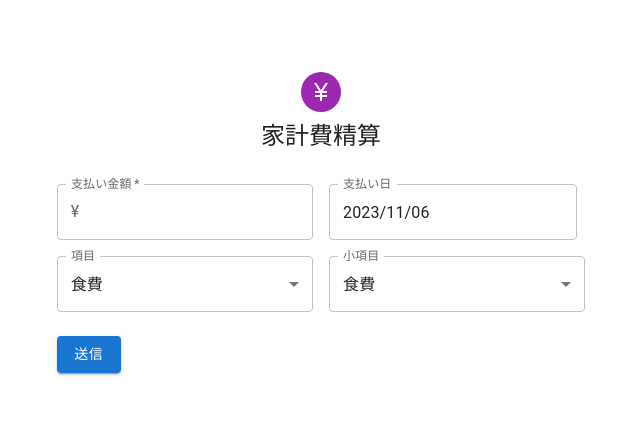
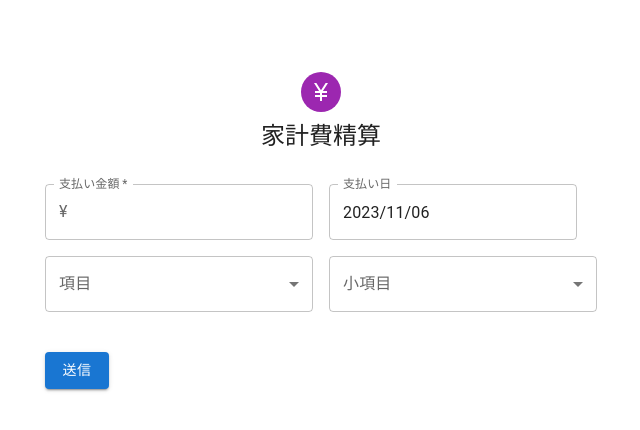
Before and after one commit to nmoa/react-payment-form, a React (Create React App) app: page / in a window 1280 px wide. Shown: the top 430 px of the page, without its empty margins (319-959 px from the left). Built offline with nearby package versions, Linux system fonts and the light colour scheme.

Commit message:
コンポーネントを分割

```diff
--- /dev/null
+++ b/src/AmountInput.js
@@ -0,0 +1,28 @@
+import { NumericFormat } from "react-number-format"
+import TextField from '@mui/material/TextField';
+import InputAdornment from '@mui/material/InputAdornment';
+
+export default function AmountInput({ amount, setAmount }) {
+    return (
+        <NumericFormat
+            fullWidth
+            thousandSeparator={true}
+            allowNegative={false}
+            decimalScale={0}
+            customInput={TextField}
+            required
+            id="amount"
+            label="支払い金額"
+            type="text"
+            variant="outlined"
+            InputProps={{
+                startAdornment: <InputAdornment position="start">¥</InputAdornment>,
+                sx: { textAlign: "right" }
+            }}
+            value={amount}
+            onValueChange={(values) => {
+                setAmount(values.value);
+            }}
+        />
+    )
+}
--- a/src/App.js
+++ b/src/App.js
@@ -4,6 +4,8 @@ import { createTheme, ThemeProvider } from '@mui/material/styles';
 import { LocalizationProvider } from '@mui/x-date-pickers';
 import { AdapterDateFns } from '@mui/x-date-pickers/AdapterDateFns'
 import ja from 'date-fns/locale/ja'
+import { Container } from "@mui/material";
+import Title from "./Title";
 
 import PaymentForm from "./PaymentForm"
 
@@ -16,7 +18,10 @@ function App() {
       <CssBaseline />
       <ThemeProvider theme={defaultTheme}>
         <LocalizationProvider dateAdapter={AdapterDateFns} adapterLocale={ja}>
-          <PaymentForm />
+          <Container component="main" maxWidth="sm" >
+            <Title />
+            <PaymentForm />
+          </Container>
         </LocalizationProvider >
       </ThemeProvider>
     </>
--- /dev/null
+++ b/src/CategorySelect.js
@@ -0,0 +1,25 @@
+import FormControl from '@mui/material/FormControl';
+import InputLabel from '@mui/material/InputLabel';
+import MenuItem from '@mui/material/MenuItem';
+import Select from '@mui/material/Select';
+
+export default function CategorySelect({ id, labelText, categories, handleChange }) {
+  const labelId = id + "-label";
+  return (
+    <FormControl fullWidth>
+      <InputLabel id={labelId}>{labelText}</InputLabel>
+      <Select
+        labelId={labelId}
+        id={id}
+        label={labelText}
+        onChange={handleChange}
+      >
+        {categories.map((category) => (
+          <MenuItem value={category.name} key={category.name}>
+            {category.name}
+          </MenuItem>
+        ))}
+      </Select>
+    </FormControl>
+  )
+}
--- /dev/null
+++ b/src/PaymentDateInput.js
@@ -0,0 +1,12 @@
+import { DatePicker } from "@mui/x-date-pickers"
+
+export default function PaymentDateInput({ date, setDate }) {
+    return (
+        <DatePicker
+            fullWidth
+            label="支払い日"
+            value={date}
+            onChange={(newDate) => setDate(newDate)}
+        />
+    )
+}
--- a/src/PaymentForm.js
+++ b/src/PaymentForm.js
@@ -1,51 +1,39 @@
 import * as React from 'react';
-import Avatar from '@mui/material/Avatar';
-import Typography from '@mui/material/Typography';
-import CurrencyYenIcon from '@mui/icons-material/CurrencyYen';
+import { useState } from 'react';
 import Button from '@mui/material/Button';
-import TextField from '@mui/material/TextField';
 import Grid from '@mui/material/Grid';
 import Box from '@mui/material/Box';
-import Container from '@mui/material/Container';
-import InputAdornment from '@mui/material/InputAdornment';
-import { DatePicker } from '@mui/x-date-pickers';
-import { NumericFormat } from 'react-number-format';
-import { useState } from 'react';
-import BasicSelect from './BasicSelect';
-
-
-// TODO remove, this demo shouldn't need to reset the theme.
-
+import AmountInput from './AmountInput';
+import PaymentDateInput from './PaymentDateInput';
+import CategorySelect from './CategorySelect';
+import categories from './categories';
 
 
 export default function PaymentForm() {
+  const [amount, setAmount] = useState();
   const [date, setDate] = useState(new Date());
-  const handleSubmit = (event) => {
-    event.preventDefault();
-    const data = new FormData(event.currentTarget);
+  const [category, setCategory] = useState(categories[0]);
+  const [subcategory, setSubcategory] = useState(category.subcategories[0]);
+
+  const handleMainChange = (e) => {
+    const selectedCategory = categories.filter(category => (category.name === e.target.value));
+    setCategory(...selectedCategory);
+  };
+  const handleSubChange = (e) => {
+    setSubcategory(e.target.value);
+  };
+  const handleSubmit = (e) => {
+    e.preventDefault();
+    const data = new FormData(e.currentTarget);
     console.log({
       amount: data.get('amount'),
-      password: data.get('password'),
+      date: data.get('date'),
     });
   };
 
   return (
-    <Container component="main" maxWidth="sm">
 
-      <Box
-        sx={{
-          marginTop: 8,
-          display: 'flex',
-          flexDirection: 'column',
-          alignItems: 'center',
-        }}
-      >
-        <Avatar sx={{ m: 1, bgcolor: 'secondary.main' }}>
-          <CurrencyYenIcon />
-        </Avatar>
-        <Typography component="h1" variant="h5">
-          家計費精算
-        </Typography>
+    <>
       <Box
         component="form"
         onSubmit={handleSubmit}
@@ -63,35 +51,29 @@ export default function PaymentForm() {
           marginBottom={2}
         >
           <Grid item xs={6}>
-              <NumericFormat
-                fullWidth
-                thousandSeparator={true}
-                allowNegative={false}
-                decimalScale={0}
-                customInput={TextField}
-                required
-                id="amount"
-                label="支払い金額"
-                type="text"
-                variant="outlined"
-                InputProps={{
-                  startAdornment: <InputAdornment position="start">¥</InputAdornment>,
-                  sx: { textAlign: "right" }
-                }}
+            <AmountInput amount={amount} setAmount={setAmount} />
+          </Grid>
+          <Grid item xs={6}>
+            <PaymentDateInput date={date} setDate={setDate} />
+          </Grid>
+          <Grid item xs={6}>
+            <CategorySelect
+              id="category"
+              labelText="項目"
+              categories={categories}
+              handleChange={handleMainChange}
             />
           </Grid>
           <Grid item xs={6}>
-              <DatePicker
-                fullWidth
-                label="支払い日"
-                value={date}
-                onChange={(newDate) => setDate(newDate)}
+            <CategorySelect
+              id="sub-category"
+              labelText="小項目"
+              categories={category.subcategories}
+              handleChange={handleSubChange}
             />
           </Grid>
-            {/* <Grid item xs={12}> */}
-            {/* </Grid> */}
         </Grid>
-          <BasicSelect />
+
         <Button
           type="submit"
           variant="contained"
@@ -100,7 +82,7 @@ export default function PaymentForm() {
           送信
         </Button>
       </Box>
-      </Box>
-    </Container>
+
+    </>
   );
 }
--- a/src/Title.js
+++ b/src/Title.js
@@ -1,16 +1,24 @@
+import { Box } from '@mui/material';
 import Avatar from '@mui/material/Avatar';
 import Typography from '@mui/material/Typography';
 import CurrencyYenIcon from '@mui/icons-material/CurrencyYen';
 
 export default function Title() {
   return (
-    <>
+    <Box
+      sx={{
+        marginTop: 8,
+        display: 'flex',
+        flexDirection: 'column',
+        alignItems: 'center',
+      }}
+    >
       <Avatar sx={{ m: 1, bgcolor: 'secondary.main' }}>
         <CurrencyYenIcon />
       </Avatar>
       <Typography component="h1" variant="h5">
         家計費精算
       </Typography>
-    </>
+    </Box>
   )
 }
--- a/src/categories.js
+++ b/src/categories.js
@@ -3,116 +3,116 @@ const categories = [
     {
         name: '食費',
         subcategories: [
-            '食費',
-            '食料品',
-            '外食',
-            '嗜好品',
-            '朝ご飯',
-            '昼ご飯',
-            '夜ご飯',
-            'カフェ',
-            'その他食費',
+            { name: '食費' },
+            { name: '食料品' },
+            { name: '外食' },
+            { name: '嗜好品' },
+            { name: '朝ご飯' },
+            { name: '昼ご飯' },
+            { name: '夜ご飯' },
+            { name: 'カフェ' },
+            { name: 'その他食費' },
         ]
     },
     {
         name: '日用品',
         subcategories: [
-            '日用品',
-            '子育て用品',
-            'ドラッグストア',
-            'おこづかい',
-            'ペット用品',
-            'タバコ',
-            'その他日用品',
+            { name: '日用品' },
+            { name: '子育て用品' },
+            { name: 'ドラッグストア' },
+            { name: 'おこづかい' },
+            { name: 'ペット用品' },
+            { name: 'タバコ' },
+            { name: 'その他日用品' },
         ]
     },
     {
         name: '趣味・娯楽',
         subcategories: [
-            'アウトドア',
-            'ゴルフ',
-            'スポーツ',
-            '映画・音楽・ゲーム',
-            '本',
-            '旅行',
-            '秘密の趣味',
-            'その他趣味・娯楽',
+            { name: 'アウトドア' },
+            { name: 'ゴルフ' },
+            { name: 'スポーツ' },
+            { name: '映画・音楽・ゲーム' },
+            { name: '本' },
+            { name: '旅行' },
+            { name: '秘密の趣味' },
+            { name: 'その他趣味・娯楽' },
         ]
     },
     {
         name: '交際費',
         subcategories: [
-            '交際費',
-            '飲み会',
-            '飲み会立替',
-            '家族飲み',
-            'プレゼント代',
-            '冠婚葬祭',
-            'その他交際費',
+            { name: '交際費' },
+            { name: '飲み会' },
+            { name: '飲み会立替' },
+            { name: '家族飲み' },
+            { name: 'プレゼント代' },
+            { name: '冠婚葬祭' },
+            { name: 'その他交際費' },
         ]
     },
     {
         name: '交通費',
         subcategories: [
-            '交通費',
-            '電車',
-            'バス',
-            'タクシー',
-            '飛行機',
-            'その他交通費',
+            { name: '交通費' },
+            { name: '電車' },
+            { name: 'バス' },
+            { name: 'タクシー' },
+            { name: '飛行機' },
+            { name: 'その他交通費' },
         ]
     },
     {
         name: '衣服・美容',
         subcategories: [
-            '衣服',
-            'クリーニング',
-            '美容院・理髪',
-            '化粧品',
-            'アクセサリー',
-            'その他衣服・美容',
+            { name: '衣服' },
+            { name: 'クリーニング' },
+            { name: '美容院・理髪' },
+            { name: '化粧品' },
+            { name: 'アクセサリー' },
+            { name: 'その他衣服・美容' },
         ]
     },
     {
         name: '健康・医療',
         subcategories: [
-            'フィットネス',
-            'ボディケア',
-            '医療費',
-            '薬',
-            'その他健康・医療',
+            { name: 'フィットネス' },
+            { name: 'ボディケア' },
+            { name: '医療費' },
+            { name: '薬' },
+            { name: 'その他健康・医療' },
         ]
     },
     {
         name: '自動車',
         subcategories: [
-            '道路料金',
-            'ガソリン',
-            '駐車場',
-            '車両',
-            '車検・整備',
-            '自動車保険',
-            '自動車ローン',
-            'その他自動車',
+            { name: '道路料金' },
+            { name: 'ガソリン' },
+            { name: '駐車場' },
+            { name: '車両' },
+            { name: '車検・整備' },
+            { name: '自動車保険' },
+            { name: '自動車ローン' },
+            { name: 'その他自動車' },
         ]
     },
     {
         name: '教養・教育',
         subcategories: [
-            '書籍',
-            '新聞・雑誌',
-            '習いごと',
-            '学費',
-            '塾',
-            'その他教養・教育',
+            { name: '書籍' },
+            { name: '新聞・雑誌' },
+            { name: '習いごと' },
+            { name: '学費' },
+            { name: '塾' },
+            { name: 'その他教養・教育' },
         ]
     },
     {
         name: '特別な支出',
         subcategories: [
-            '家具・家電',
-            '住宅・リフォーム',
-            'その他特別な支出',
+            { name: '家具・家電' },
+            { name: '住宅・リフォーム' },
+            { name: 'その他特別な支出' },
         ]
     },
     // {
```
Lines whose indentation alone changed are shown as unchanged.
